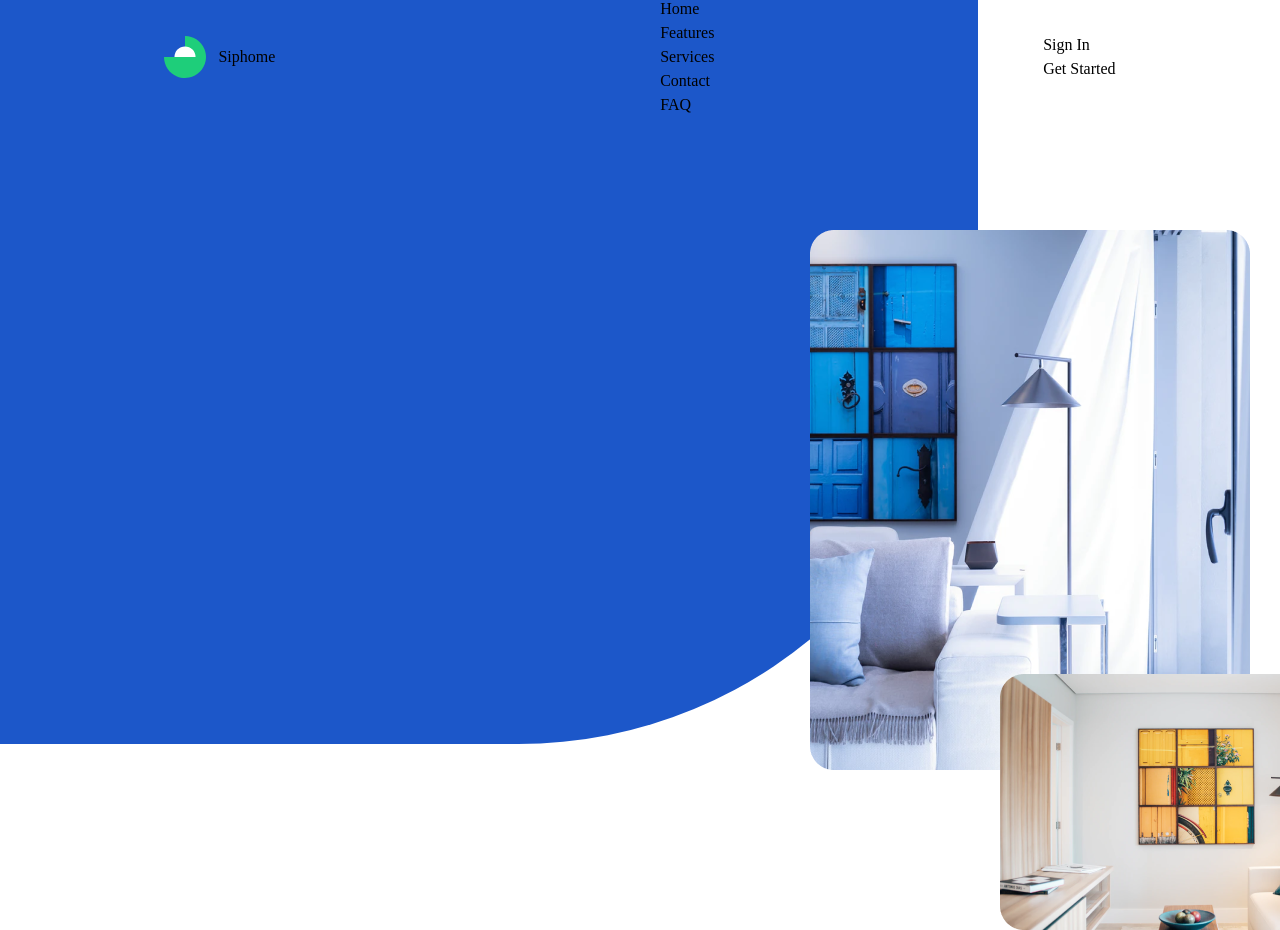
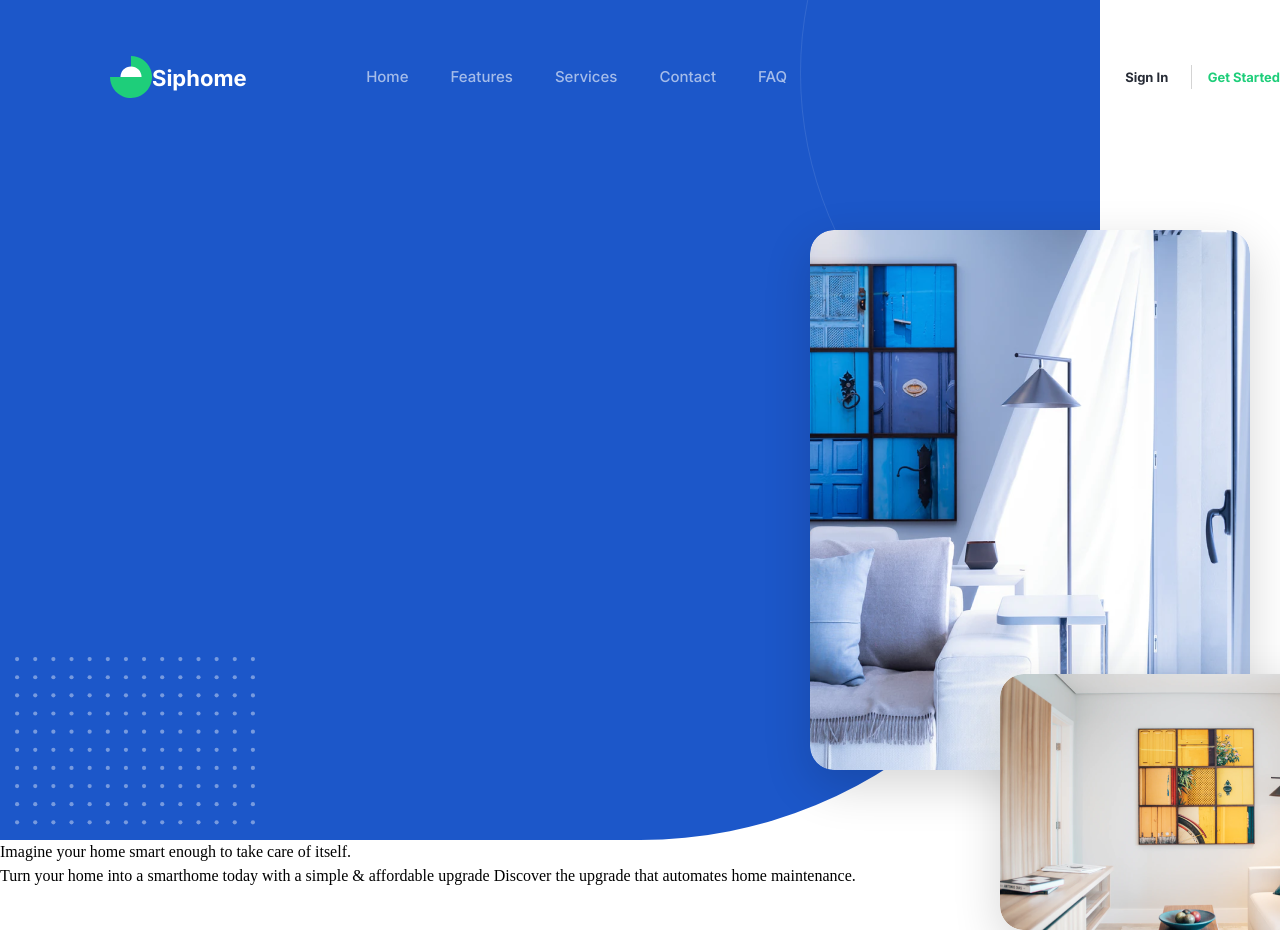
Before and after one commit to Chebanro2807/Siphome, a plain HTML site: page index.html in a window 1280 px wide. Drawn offline with Linux system fonts and the light colour scheme.

Commit message:
working on header

```diff
--- a/index.html
+++ b/index.html
@@ -9,7 +9,10 @@
 </head>
 <body>
     <section class="heder-container">
-        <div class="heder-container__left-bg"></div>
+        <div class="heder-container__left-bg blue-bg">
+            <img class="blue-bg__dot" src="header_img/dot.svg" alt="">
+            <img class="blue-bg__round" src="header_img/line-oval.svg" alt="">
+        </div>
         <img class="heder-container__bg-large-picture" src="header_img/large.png" alt="">
         <img class="heder-container__bg-small-picture" src="header_img/small.png" alt="">
         <div class="header">
@@ -17,7 +20,7 @@
                 <img class="logo__picture" src="header_img/shape.svg" alt="logo_img">
                 <p class="logo__text">Siphome</p>
             </div>
-            <nav>
+            <nav class="nav-wrap">
                 <ul class="nav">
                     <li class="nav__item">Home</li>
                     <li class="nav__item">Features</li>
@@ -28,12 +31,18 @@
             </nav>
             <div class="registration">
                 <div class="registration__get-startes">Sign In</div>
+                <svg class="registration__line" viewBox="0 0 100 100" xmlns="http://www.w3.org/2000/svg">
+                </svg>
                 <div class="registration__sing-in">Get Started</div>
             </div>
         </div>
         <div class="main">
-            <div class="main__title"></div>
-            <div class="main__text"></div>
+            <div class="main__title">
+                Imagine your home smart enough to take care of itself.
+            </div>
+            <div class="main__text">
+                Turn your home into a smarthome today with a simple & affordable upgrade Discover the upgrade that automates home maintenance.
+            </div>
             <div class="main__btns btns">
                 <div class="btns__start"></div>
                 <div class="btns__learn"></div>
--- /dev/null
+++ b/scss/_header.scss
@@ -0,0 +1,178 @@
+$font: 'Inter', sans-serif;
+@import url('https://fonts.googleapis.com/css2?family=Inter:wght@400;500;700&display=swap');
+
+
+.heder-container {
+	width: 100%;
+	height: 930px;
+	position: relative;
+	overflow: hidden;
+
+	&__left-bg{
+		position: absolute;
+		top: 0;
+		left: 0;
+		width: 76.39%;
+		height: 80%;
+		background-color: #1C57C9;
+		border-radius: 0px 0px 460px 0px;
+	}
+
+		&__bg-blue {
+		position: absolute;
+		top: 0;
+		left: 0;
+		z-index: 1;
+	}
+
+	&__bg-large-picture {
+		position: absolute;
+		top: 230px;
+		right: 30px;
+		z-index: 3;
+        box-shadow: 0px 16px 48px rgba(0, 0, 0, 0.16);
+        border-radius: 24px;
+	}
+
+	&__bg-small-picture {
+		position: absolute;
+		bottom: 0px;
+		right: -120px;
+		z-index: 3;
+        box-shadow: 0px 16px 48px rgba(0, 0, 0, 0.16);
+        border-radius: 24px;
+	}
+}
+
+.blue-bg{
+    position: relative;
+    width: 1100px;
+    height: 840px;
+
+    &__round{
+        position: absolute;
+        top: 0px;
+        right: 0px;
+    }
+
+    &__dot{
+        position: absolute;
+        bottom: 15px;
+        left: 15px;
+    }
+}
+.header {
+	position: absolute;
+	top: 40px;
+	left: 0px;
+	display: flex;
+	align-items: center;
+	width: 100%;
+	height: 74px;
+	z-index: 5;
+}
+.logo {
+	display: flex;
+	justify-content: space-between;
+	align-items: center;
+    margin-left: 110px;
+	width: 167px;
+	height: 42px;
+
+	&__picture {
+		display: block;
+		width: 42px;
+		height: 42px;
+	}
+
+	&__text {
+        font-family: $font;
+        font-style: normal;
+        font-weight: 700;
+        font-size: 22px;
+        line-height: 27px;
+		width: 113px;
+		height: 24px;
+        color: #fff;
+        cursor: default;
+	}
+}
+
+.nav-wrap{
+    margin-left: 105px;
+}
+
+.nav {
+    display: flex;
+    justify-content: space-between;
+    align-items: center;
+    width: 421px;
+    height: 16px;
+    cursor: pointer;
+	&__item {
+        font-family: $font;
+        font-style: normal;
+        font-weight: 500;
+        font-size: 15px;
+        line-height: 18px;
+        opacity: 0.6;
+        color: #fff;
+	}
+    &__item:hover{
+        opacity: 1;
+    }
+}
+.registration {
+    display: flex;
+    align-items: center;
+    justify-content: space-between;
+    margin-left: 330px;
+    width: 180px;
+    height: 36px;
+	&__get-startes {
+        padding: 10px 8px 10px 8px;
+        font-family: $font;
+        font-style: normal;
+        font-weight: 700;
+        font-size: 13px;
+        line-height: 16px;
+        color: #262B35;
+        cursor: pointer;
+	}
+
+	&__sing-in {
+        font-family: $font;
+        font-style: normal;
+        font-weight: 700;
+        font-size: 13px;
+        line-height: 16px;
+        text-align: center;
+        color: #1ECE7A;
+        cursor: pointer;
+	}
+
+    &__line{
+        width: 1px;
+        height: 24px;
+        background-color: #D4D4D4;
+    }
+}
+.main {
+
+	&__title {
+	}
+
+	&__text {
+	}
+
+	&__btns {
+	}
+}
+.btns {
+
+	&__start {
+	}
+
+	&__learn {
+	}
+}
--- a/scss/style.scss
+++ b/scss/style.scss
@@ -1,99 +1,2 @@
 @import "_common.scss";
-
-.heder-container {
-	width: 100%;
-	height: 930px;
-	position: relative;
-	overflow: hidden;
-
-	&__left-bg{
-		position: absolute;
-		top: 0;
-		left: 0;
-		width: 76.39%;
-		height: 80%;
-		background-color: #1C57C9;
-		border-radius: 0px 0px 460px 0px;
-	}
-
-		&__bg-blue {
-		position: absolute;
-		top: 0;
-		left: 0;
-		z-index: 1;
-	}
-
-	&__bg-large-picture {
-		position: absolute;
-		top: 230px;
-		right: 30px;
-		z-index: 3;
-	}
-
-	&__bg-small-picture {
-		position: absolute;
-		bottom: 0px;
-		right: -120px;
-		z-index: 3;
-	}
-}
-.header {
-	position: absolute;
-	top: 20px;
-	left: 0px;
-	display: flex;
-	justify-content: space-around;
-	align-items: center;
-	width: 100%;
-	height: 74px;
-	z-index: 5;
-}
-.logo {
-	display: flex;
-	justify-content: space-between;
-	align-items: center;
-	width: 167px;
-	height: 42px;
-	&__picture {
-		display: block;
-		width: 42px;
-		height: 42px;
-	}
-
-	&__text {
-		width: 113px;
-		height: 24px;
-	}
-}
-.nav {
-
-	&__item {
-	}
-}
-.registration {
-
-	&__get-startes {
-	}
-
-	&__sing-in {
-	}
-}
-.main {
-
-	&__title {
-	}
-
-	&__text {
-	}
-
-	&__btns {
-	}
-}
-.btns {
-
-	&__start {
-	}
-
-	&__learn {
-	}
-}
+@import "_header.scss";
```
Also changed, not shown: css/style.css, header_img/dot.svg (added), header_img/line-oval.svg (added).
